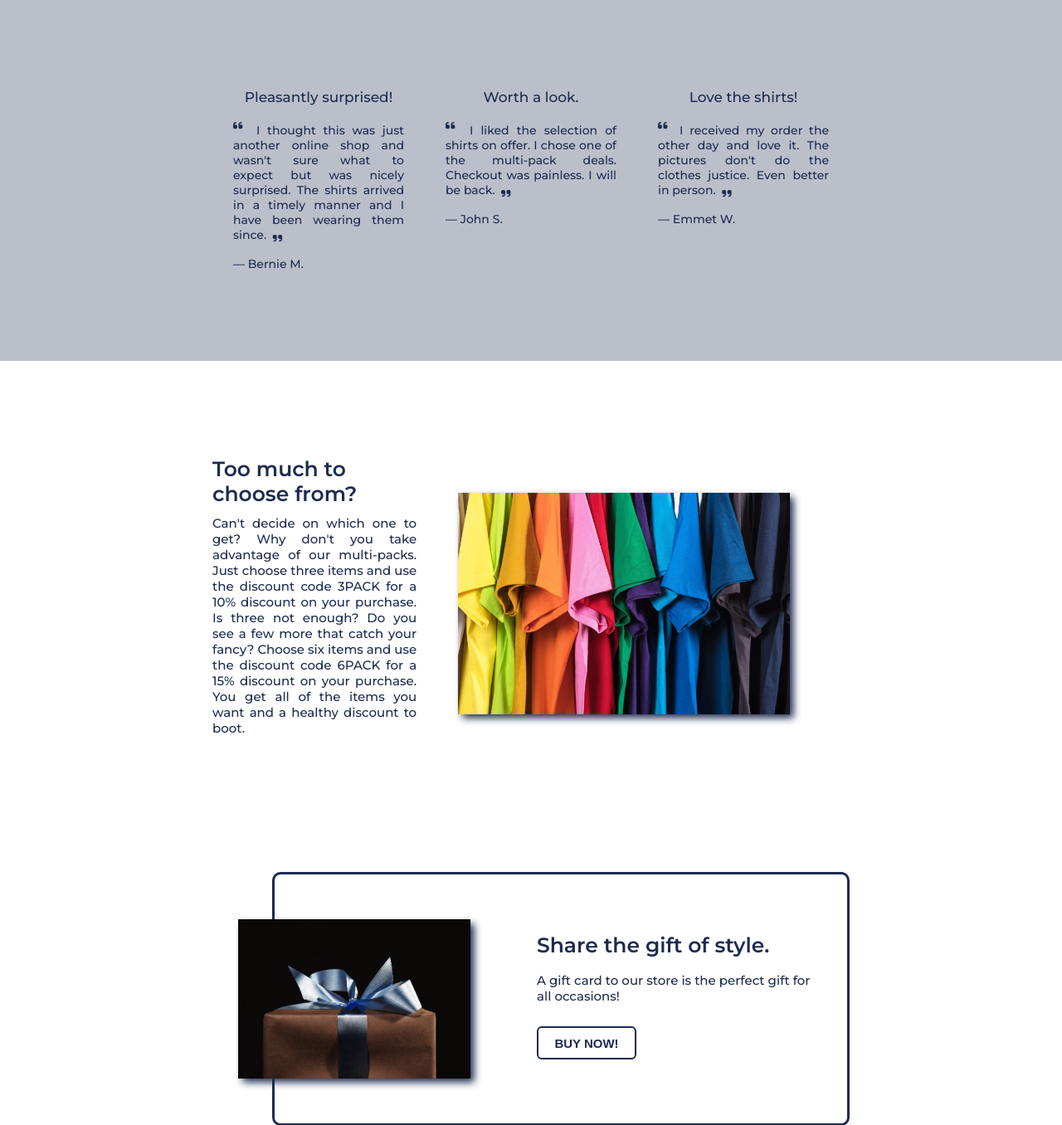
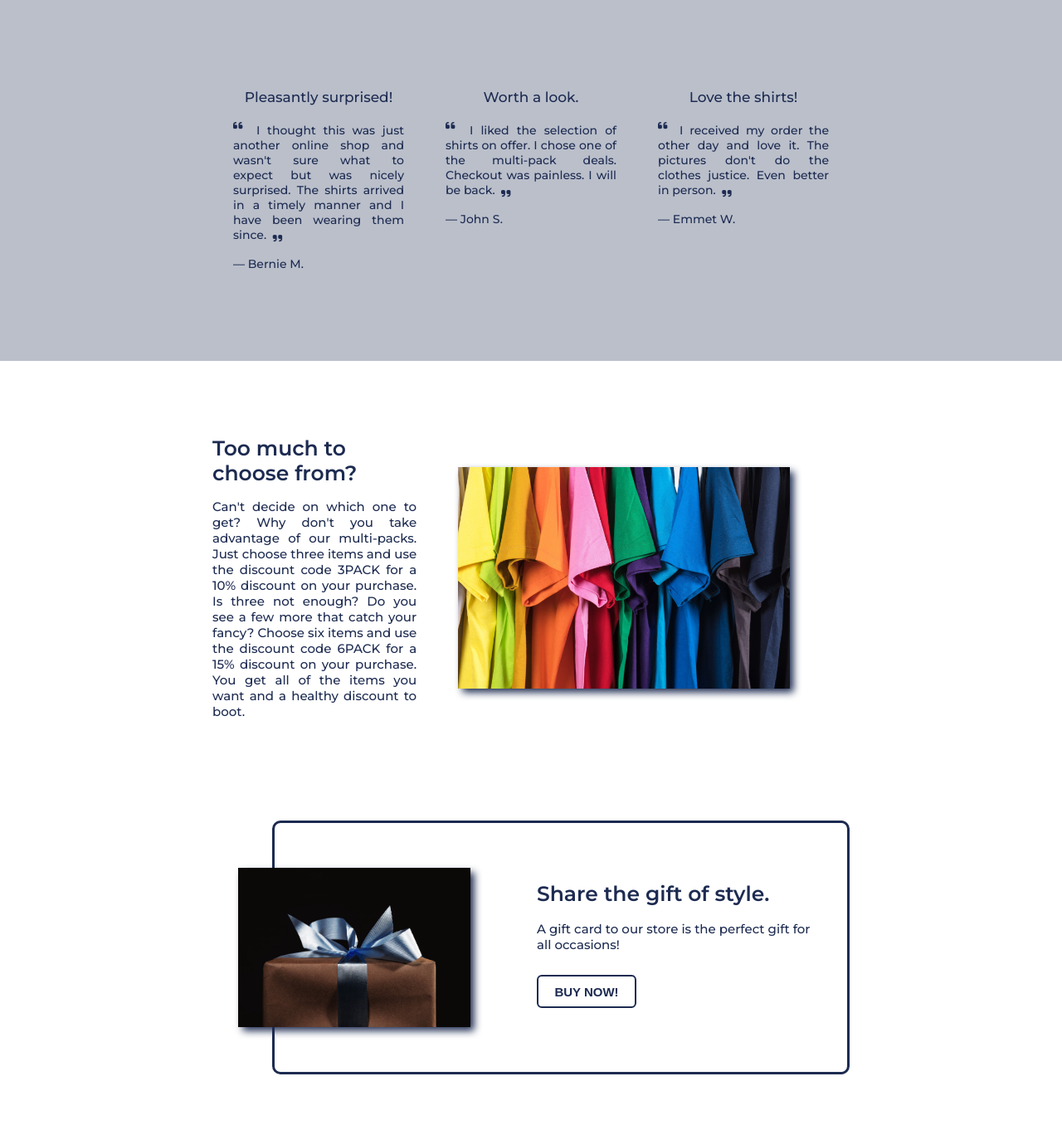
Before and after one commit to rdylanward/chewtherag.com, a Django app: page / in a window 1280 px wide. Shown: the part 2266-3622 px from the top of the page at 83% size. Run offline with Django 3.2, Linux system fonts and the light colour scheme; some libraries are stand-ins or nearby versions.

Commit message:
Further home page adjustments

```diff
--- a/static/css/home.css
+++ b/static/css/home.css
@@ -284,6 +284,7 @@
     grid-area: spc-grp-hdr;
     font-size: 2.5rem;
     font-weight: 600;
+    margin: 0rem 0rem 1rem 0rem;
 }
 
 .specials-summary {
@@ -291,6 +292,7 @@
     font-size: 1.5rem;
     font-weight: 500;
     text-align: justify;
+    margin: 0.8rem 0rem 0rem 0rem;
 }
 
 .specials-image {
```
